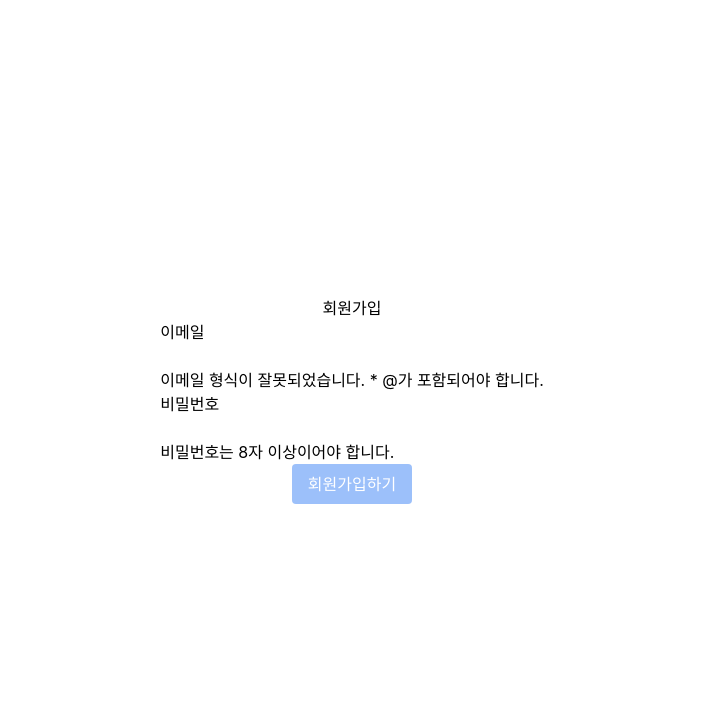
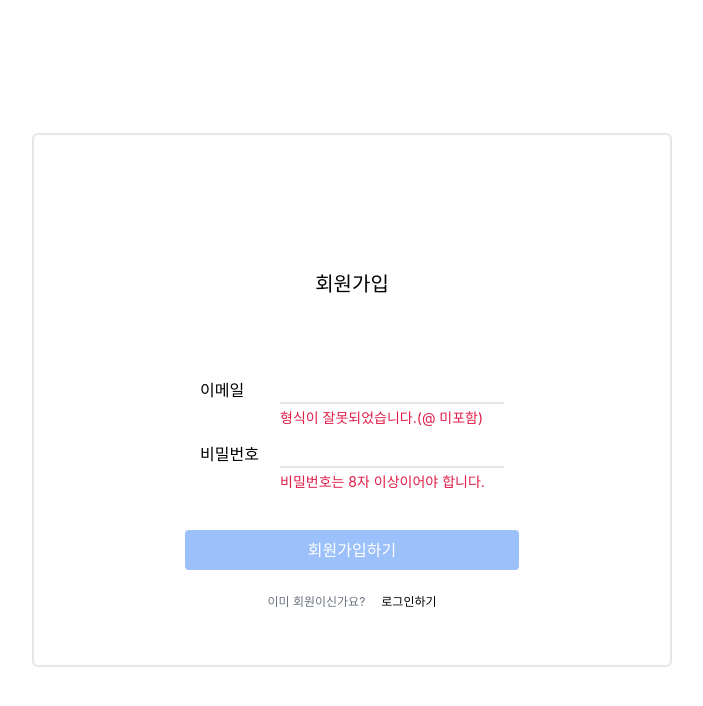
Before and after one commit to SeryeongK/wanted-pre-onboarding-frontend, a React (Create React App) app: page /signup in a window 1280 px wide. Shown: the top 706 px of the page, without its empty margins (288-991 px from the left). Built offline with nearby package versions, Linux system fonts and the light colour scheme.

Commit message:
style: 회원가입 페이지 수정

```diff
--- a/src/pages/SignUp.tsx
+++ b/src/pages/SignUp.tsx
@@ -1,10 +1,12 @@
 import { useEffect, useState } from "react";
 import { useNavigate } from "react-router-dom";
 import { signUp_api } from "../apis/SignUpApi";
+import { CiWarning } from "react-icons/ci";
 
 export default function SignUp() {
   const [email, setEmail] = useState("");
   const [password, setPassword] = useState("");
+  const [errMsg, setErrMsg] = useState("");
 
   const navigate = useNavigate();
 
@@ -21,17 +23,20 @@ export default function SignUp() {
       navigate("/signin");
     } else if (statusCode === 400) {
       console.log(statusCode, message);
+      setErrMsg(message);
     } else {
       console.log(err, message);
     }
   };
 
   return (
-    <div className="w-screen h-screen flex flex-col justify-center items-center">
-      <h1>회원가입</h1>
+    <div className="w-screen h-screen flex justify-center items-center">
+      <div className="w-1/2 h-2/3 flex flex-col justify-center items-center border-2 rounded-md">
+        <p className="text-xl py-[5rem]">회원가입</p>
         <div>
-        <div>
-          <p>이메일</p>
+          <div className="flex flex-row">
+            <p className="w-[5rem]">이메일</p>
+            <div className="h-[4rem]">
               <input
                 type="text"
                 data-testid="email-input"
@@ -40,13 +45,18 @@ export default function SignUp() {
                 onChange={(e) => {
                   setEmail(e.target.value);
                 }}
+                className="w-56 border-b-2"
               />
+              {!email.includes("@") && (
+                <p className="text-sm py-1 text-rose-600">
+                  형식이 잘못되었습니다.(@ 미포함)
+                </p>
+              )}
             </div>
-        {!email.includes("@") && (
-          <p>이메일 형식이 잘못되었습니다. * @가 포함되어야 합니다.</p>
-        )}
-        <div>
-          <p>비밀번호</p>
+          </div>
+          <div className="flex flex-row">
+            <p className="w-[5rem]">비밀번호</p>
+            <div className="h-[4rem]">
               <input
                 type="text"
                 data-testid="password-input"
@@ -55,18 +65,40 @@ export default function SignUp() {
                 onChange={(e) => {
                   setPassword(e.target.value);
                 }}
+                className="w-56 border-b-2"
               />
+              {password.length < 8 && (
+                <p className="text-sm py-1 text-rose-600">
+                  비밀번호는 8자 이상이어야 합니다.
+                </p>
+              )}
             </div>
-        {password.length < 8 && <p>비밀번호는 8자 이상이어야 합니다.</p>}
           </div>
+        </div>
+        {errMsg.length > 1 && (
+          <div className="px-3 py-2 rounded bg-rose-400 flex flex-row">
+            <CiWarning className="text-white" />
+            <p className="text-xs text-white px-1">{errMsg}</p>
+            <CiWarning className="text-white" />
+          </div>
+        )}
+        <div className="py-[1.5rem]">
           <button
             data-testid="signup-button"
             disabled={!email.includes("@") || password.length < 8}
-        className="px-4 py-2 rounded bg-blue-500 text-white disabled:bg-opacity-50 disabled:cursor-not-allowed"
+            className="px-[7.7rem] py-2 rounded bg-blue-500 text-white disabled:bg-opacity-50 disabled:cursor-not-allowed"
             onClick={handleSignUp}
           >
             회원가입하기
           </button>
         </div>
+        <div className="flex flex-row ">
+          <p className="px-2 text-xs text-gray-500">이미 회원이신가요?</p>
+          <p onClick={() => navigate("/signin")} className="px-2 text-xs">
+            로그인하기
+          </p>
+        </div>
+      </div>
+    </div>
   );
 }
```
Lines whose indentation alone changed are shown as unchanged.
